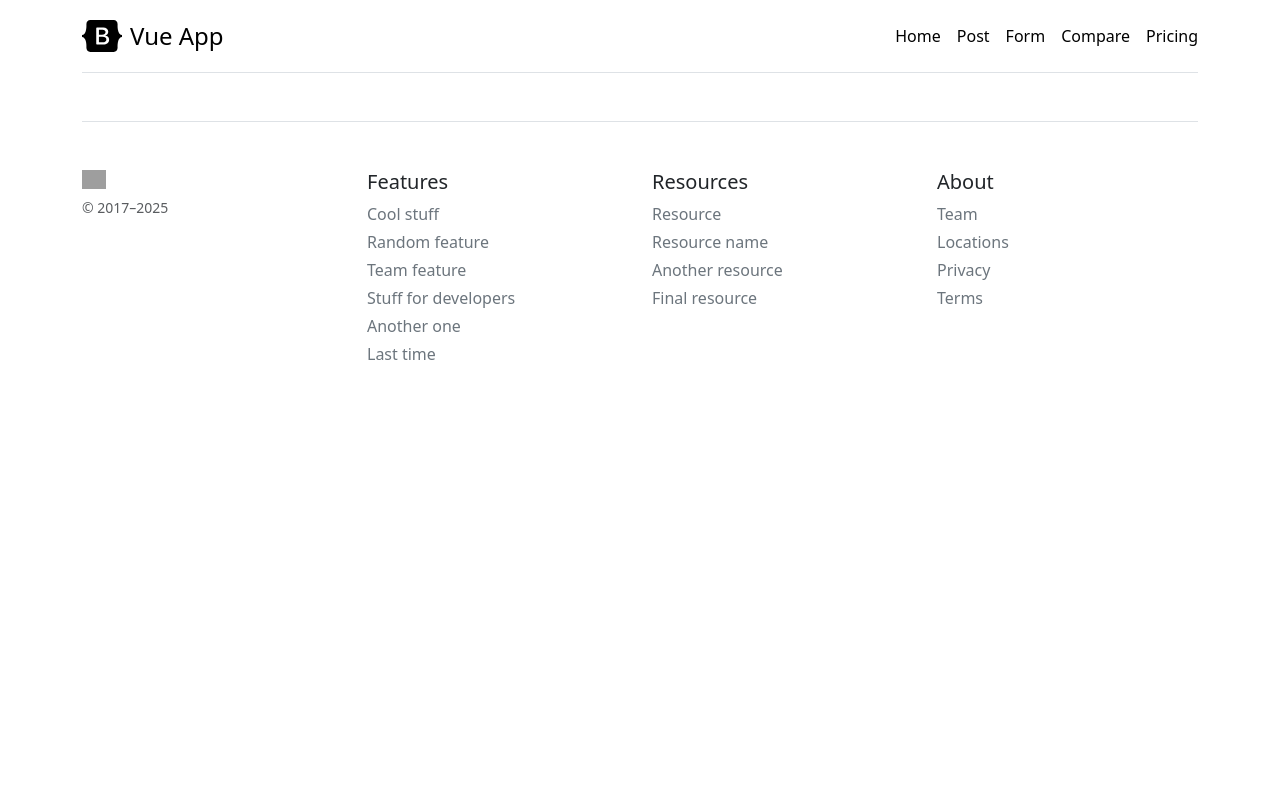
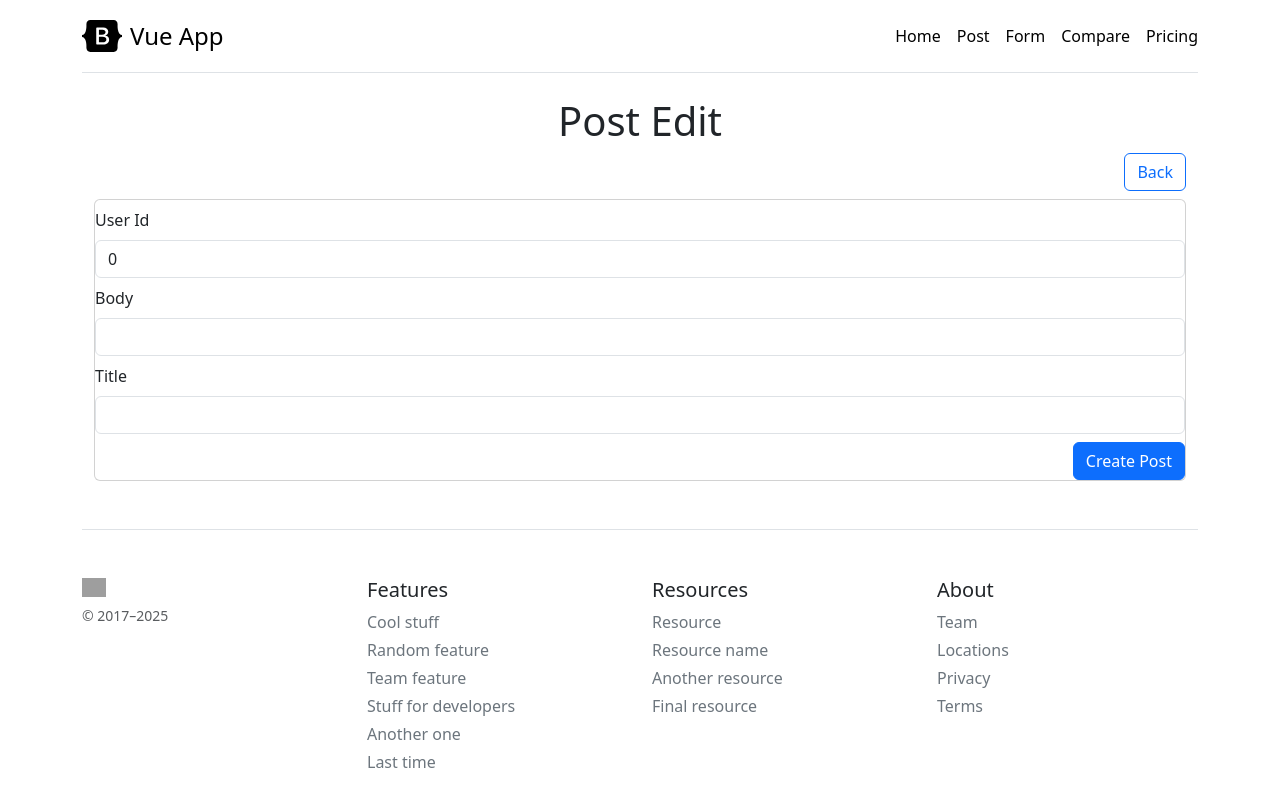
Before and after one commit to sohelr-dev/vuejs, a Vue app in the folder vue-app/: page /post-edit/1 in a window 1280 px wide. Shown: the top 806 px of the page. Built offline with nearby package versions, Linux system fonts and the light colour scheme; no server answers; grey boxes are pictures that could not be loaded; the HTML template or start-up script is replaced by a standard one.

Commit message:
fake data api crud

```diff
--- a/vue-app/src/components/interfaces/Post.interfaces.ts
+++ b/vue-app/src/components/interfaces/Post.interfaces.ts
@@ -4,3 +4,10 @@ export interface PostFake{
      userId:number;
      body:string;
 }
+const defaultPost:PostFake={
+     id:0,
+     title:"",
+     userId:0,
+     body:"",
+}
+export default defaultPost;
--- a/vue-app/src/routes/index.ts
+++ b/vue-app/src/routes/index.ts
@@ -3,7 +3,9 @@ import Form from "@/views/pages/Form.vue";
 import Home from "@/views/pages/Home.vue";
 import ManagePost from "@/views/pages/ManagePost.vue";
 import PlanDetails from "@/views/pages/Plan-details.vue";
+import PostCreate from "@/views/pages/PostCreate.vue";
 import PostDetails from "@/views/pages/PostDetails.vue";
+import PostEdit from "@/views/pages/PostEdit.vue";
 import Princing from "@/views/pages/Princing.vue";
 import { createRouter, createWebHistory } from "vue-router";
 
@@ -16,7 +18,9 @@ const myRouter =createRouter({
           {path:'/form',component:Form},
           {path:'/plain-details/:id',component:PlanDetails},
           {path:'/posts',component:ManagePost},
+          {path:'/posts/create',component:PostCreate},
           {path:'/post-details/:id',component:PostDetails},
+          {path:'/post-edit/:id',component:PostEdit},
      ]
 });
 export default myRouter
--- a/vue-app/src/views/pages/ManagePost.vue
+++ b/vue-app/src/views/pages/ManagePost.vue
@@ -20,6 +20,9 @@ axios.get("https://jsonplaceholder.typicode.com/posts")
 </script>
 <template>
      <div class="conatiner">
+          <div class="text-end">
+               <router-link to="posts/create" class="btn btn-success">Create Post</router-link>
+          </div>
           <div class="card">
                <div class="card-header p-2">
                     Manage Post
@@ -41,9 +44,12 @@ axios.get("https://jsonplaceholder.typicode.com/posts")
                                    <td>{{ postitem.userId }}</td>
                                    <td>{{ postitem.body }}</td>
                                    <td>{{ postitem.title }}</td>
-                                   <td>
+                                   <td class="d-flex gap-2">
                                         <router-link :to="`post-details/${postitem.id}`" class="btn btn-primary">
                                              view
+                                        </router-link>
+                                        <router-link :to="`post-edit/${postitem.id}`" class="btn btn-outline-primary">
+                                             Edit
                                         </router-link>
                                    </td>
 
--- /dev/null
+++ b/vue-app/src/views/pages/PostCreate.vue
@@ -0,0 +1,54 @@
+<script setup lang="ts">
+import type { PostFake } from '@/components/interfaces/Post.interfaces';
+import defaultPost from '@/components/interfaces/Post.interfaces';
+import axios from 'axios';
+import { reactive } from 'vue';
+
+
+const post =reactive<PostFake>(defaultPost);
+
+
+
+function formSubmit(){
+     // console.log(post.userId);
+    axios.post('https://jsonplaceholder.typicode.com/posts',post)
+     .then((res)=>{
+          console.log(res.data.id);
+          if(res.data){
+               alert("Post Update successfully .");
+          }
+
+     })
+     .catch((error)=>{
+          console.log(error);
+     })
+
+}
+
+
+
+</script>
+<template>
+     <div class="container">
+          <h1 class="text-center">Post Create </h1>
+          <div class="card">
+               <form @submit.prevent="formSubmit">
+                    <div class="mt-2">
+                         <label for="userId" class="form-label">User Id</label>
+                         <input type="text" v-model="post.userId" id="userId" class="form-control">
+                    </div>
+                    <div class="mt-2">
+                         <label for="body" class="form-label">Body</label>
+                         <input type="text" v-model="post.body" id="body" class="form-control">
+                    </div>
+                    <div class="mt-2">
+                         <label for="title" class="form-label">Title</label>
+                         <input type="text" v-model="post.title" id="title" class="form-control">
+                    </div>
+                    <div class="mt-2 text-end">
+                         <button type="submit" class="btn btn-primary ">Create Post</button>
+                    </div>
+               </form>
+          </div>
+     </div>
+</template>
--- a/vue-app/src/views/pages/PostDetails.vue
+++ b/vue-app/src/views/pages/PostDetails.vue
@@ -1,18 +1,24 @@
 <script setup lang="ts">
 import type { PostFake } from '@/components/interfaces/Post.interfaces';
+import defaultPost from '@/components/interfaces/Post.interfaces';
 import axios from 'axios';
-import { ref } from 'vue';
+import { reactive, ref } from 'vue';
 import { useRoute } from 'vue-router';
 
 const route =useRoute();
 const queryId =route.params.id
 
-const postdetails = ref<PostFake | null>(null);
+// const postdetails = ref<PostFake | null>(defaultPost);
+const postdetails = reactive<PostFake >(defaultPost);
 
 axios.get(`https://jsonplaceholder.typicode.com/posts/${queryId}`)
      .then((res)=>{
-          console.log(res.data);
-          postdetails.value = res.data;
+          console.log(res);
+          if(res.status ===200 || res.status ===201){
+               // postdetails.value = res.data;
+               //for reactive
+               Object.assign(postdetails,res.data);
+          }
      })
      .catch((error)=>{
           console.log(error);
@@ -27,7 +33,7 @@ axios.get(`https://jsonplaceholder.typicode.com/posts/${queryId}`)
                </div>
                <div class="responsive">
                     <table class="table">
-
+                         <tbody>
                               <tr>
                                   <th>Id</th>
                                    <td>{{ postdetails?.id }}</td>
@@ -44,8 +50,7 @@ axios.get(`https://jsonplaceholder.typicode.com/posts/${queryId}`)
                                   <th>User ID</th>
                                    <td>{{ postdetails?.userId }}</td>
                               </tr>
-
-
+                         </tbody>
                     </table>
                </div>
           </div>
--- /dev/null
+++ b/vue-app/src/views/pages/PostEdit.vue
@@ -0,0 +1,78 @@
+<script setup lang="ts">
+import type { PostFake } from '@/components/interfaces/Post.interfaces';
+import defaultPost from '@/components/interfaces/Post.interfaces';
+import axios from 'axios';
+import { reactive } from 'vue';
+import { useRoute } from 'vue-router';
+import PostDetails from './PostDetails.vue';
+
+
+const post =reactive<PostFake>(defaultPost);
+console.log(post);
+const route =useRoute();
+const queryId =route.params.id;
+
+
+
+axios.get(`https://jsonplaceholder.typicode.com/posts/${queryId}`)
+     .then((res)=>{
+          console.log(res);
+          if(res.status ===200 || res.status ===201){
+
+               // Object.assign(postdetails,res.data);
+               Object.assign(post,res.data);
+
+               console.log(post);
+          }
+     })
+     .catch((error)=>{
+          console.log(error);
+     })
+
+
+function formSubmit(){
+     axios.patch(`https://jsonplaceholder.typicode.com/posts/${queryId}`,post)
+     .then((res)=>{
+          // console.log(res);
+          if(res){
+               alert("Update SuccessFull .\n" +
+                    "userId :" +post.userId + "\n" +
+                    "Body :" + post.body + "\n" +
+                    "Title : " + post.title + "\n" +
+                    "id : " + post.id
+               );
+          }
+     })
+     .catch((err)=>{
+          console.log(err);
+     })
+
+}
+
+</script>
+<template>
+     <div class="container">
+          <h1 class="text-center">Post Edit </h1>
+           <h5 class="text-end"><router-link to="/posts" class=" btn btn-outline-primary">Back</router-link></h5>
+          <div class="card">
+               <form @submit.prevent="formSubmit">
+                    <input type="hidden" v-model="post.id">
+                    <div class="mt-2">
+                         <label for="userId" class="form-label">User Id</label>
+                         <input type="text"  v-model="post.userId" id="userId" class="form-control">
+                    </div>
+                    <div class="mt-2">
+                         <label for="body" class="form-label">Body</label>
+                         <input type="text" v-model="post.body" id="body" class="form-control">
+                    </div>
+                    <div class="mt-2">
+                         <label for="title" class="form-label">Title</label>
+                         <input type="text" v-model="post.title" id="title" class="form-control">
+                    </div>
+                    <div class="mt-2 text-end">
+                         <button type="submit" class="btn btn-primary ">Create Post</button>
+                    </div>
+               </form>
+          </div>
+     </div>
+</template>
```
